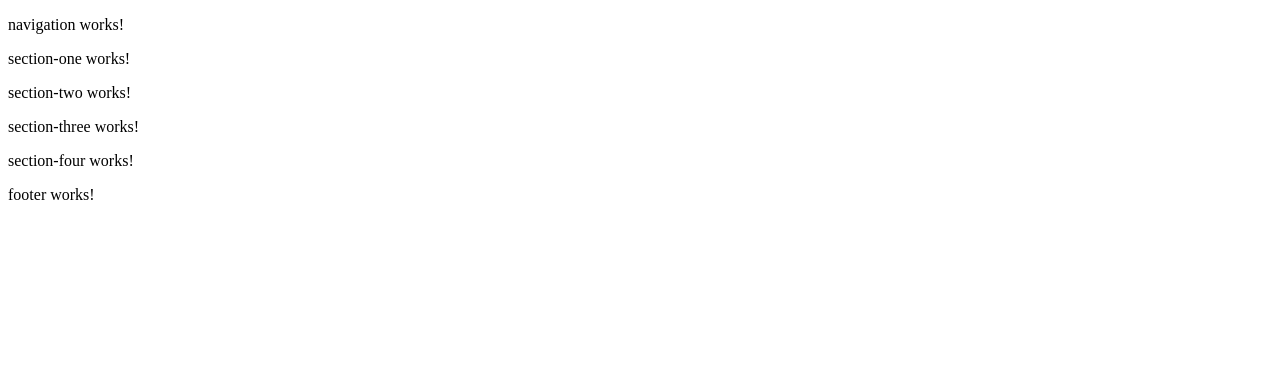
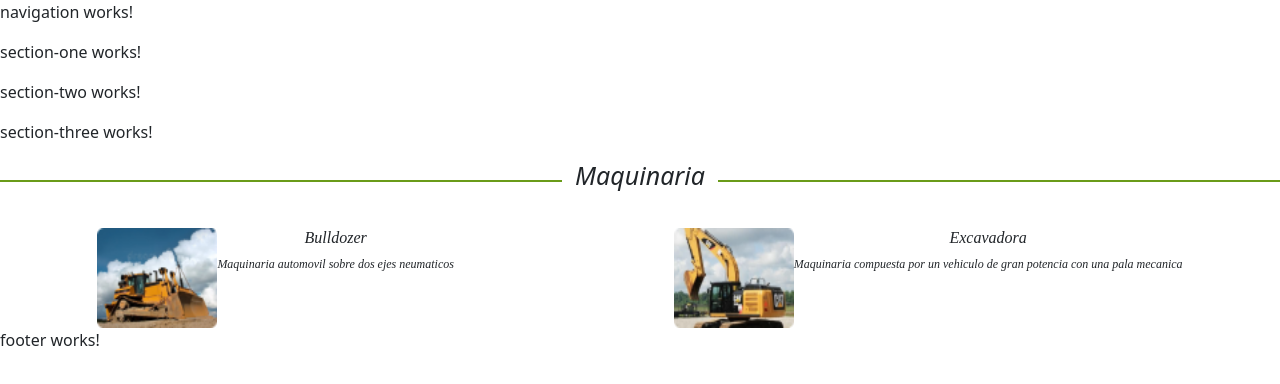
Before and after one commit to CarlosCespedes10/Proyecto-Piamonte, an Angular app in the folder Piamonte-FrontEnd/: page /piamonte-principal-page in a window 1280 px wide. Shown: the top 384 px of the page. Built offline with nearby package versions, Linux system fonts and the light colour scheme.

Commit message:
Piamonte-0006 Crear la sección Cuatro

```diff
--- a/Piamonte-FrontEnd/src/app/module/principal/principal-page/componentes/section-four/section-four.component.html
+++ b/Piamonte-FrontEnd/src/app/module/principal/principal-page/componentes/section-four/section-four.component.html
@@ -1,3 +1,44 @@
 <!--    ACA PROGRAMA:   CARLOS CESPEDES    -->
+<div>
+    <div class="d-flex justify-content-around">
+        <p class="line w-100"></p>
+        <h1>&nbsp;&nbsp;Maquinaria&nbsp;&nbsp;</h1>
+        <p class="line w-100"></p>
+    </div>
 
-<p>section-four works!</p>
+
+    <div class="seccion1">
+        <div class="seccion1">
+
+            <div>
+                <img [src]="imagenMaquinaria1"  alt="" class="imagen1">
+            </div>
+
+            <div class="titulo1">
+
+                <h6 class="maquinaria1">Bulldozer</h6>
+                <p class="letra">Maquinaria automovil sobre dos ejes neumaticos</p>
+
+            </div>
+
+        </div>
+
+
+        <div class="seccion1">
+
+            <div>
+                <img [src]="imagenMaquinaria2"  alt="" class="imagen2">
+            </div>
+
+            <div class="titulo2">
+
+                <h6 class="maquinaria2">Excavadora</h6>
+                <p class="letra">Maquinaria compuesta por un vehiculo de gran potencia con una pala mecanica</p>
+
+            </div>
+
+
+        </div>
+
+    </div>
+</div>
--- a/Piamonte-FrontEnd/src/app/module/principal/principal-page/componentes/section-four/section-four.component.scss
+++ b/Piamonte-FrontEnd/src/app/module/principal/principal-page/componentes/section-four/section-four.component.scss
@@ -0,0 +1,64 @@
+body{
+    text-align: center;
+}
+
+h1{
+    font-size: 25px;
+    font-style: italic;
+}
+
+.line{
+    border-bottom: 2px solid #6A9B19 ;
+}
+
+.titulo1{
+    font-style: italic;
+    font-size: 12px;
+}
+
+.titulo2{
+    font-style: italic;
+    font-size: 12px;
+}
+
+.maquinaria1{
+    margin-top: 30px;
+    font-family: 'Times New Roman', Times, serif;
+}
+
+.maquinaria2{
+
+    margin-top: 30px;
+    font-family: 'Times New Roman', Times, serif;
+}
+
+.letra{
+    font-family: 'Times New Roman', Times, serif;
+}
+
+
+
+.seccion1
+{
+    display: flex;
+    justify-content: space-around;
+    text-align: center;
+
+}
+
+.imagen1{
+    display: flex;
+    width: 120px;
+    height: 100px;
+    margin-top: 30px;
+
+}
+
+.imagen2{
+    display: flex;
+    width: 120px;
+    height: 100px;
+    margin-left: 25px;
+    margin-top: 30px;
+
+}
--- a/Piamonte-FrontEnd/src/app/module/principal/principal-page/componentes/section-four/section-four.component.ts
+++ b/Piamonte-FrontEnd/src/app/module/principal/principal-page/componentes/section-four/section-four.component.ts
@@ -1,4 +1,5 @@
 import { Component } from '@angular/core';
+import rutasImagenes from 'src/app/shared/rutasImagenes';
 
 @Component({
   selector: 'app-section-four',
@@ -6,5 +7,7 @@ import { Component } from '@angular/core';
   styleUrls: ['./section-four.component.scss']
 })
 export class SectionFourComponent {
+  imagenMaquinaria1 = rutasImagenes.IMAGEN_MAQUINARIA_BULLDOZER;
+  imagenMaquinaria2 = rutasImagenes.IMAGEN_MAQUINARIA_EXCAVADORA
 
 }
--- /dev/null
+++ b/Piamonte-FrontEnd/src/app/shared/rutasImagenes.ts
@@ -0,0 +1,6 @@
+export const IMAGEN_MAQUINARIA_BULLDOZER ="assets/imagen/bulldozer.png";
+export const IMAGEN_MAQUINARIA_EXCAVADORA = "assets/imagen/excavadora.png"
+export default {
+    IMAGEN_MAQUINARIA_BULLDOZER,
+    IMAGEN_MAQUINARIA_EXCAVADORA
+}
--- a/Piamonte-FrontEnd/src/index.html
+++ b/Piamonte-FrontEnd/src/index.html
@@ -6,8 +6,10 @@
   <base href="/">
   <meta name="viewport" content="width=device-width, initial-scale=1">
   <link rel="icon" type="image/x-icon" href="favicon.ico">
+  <link href="https://cdn.jsdelivr.net/npm/bootstrap@5.3.0/dist/css/bootstrap.min.css" rel="stylesheet" integrity="sha384-9ndCyUaIbzAi2FUVXJi0CjmCapSmO7SnpJef0486qhLnuZ2cdeRhO02iuK6FUUVM" crossorigin="anonymous">
 </head>
 <body>
   <app-root></app-root>
+  <script src="https://cdn.jsdelivr.net/npm/bootstrap@5.3.0/dist/js/bootstrap.bundle.min.js" integrity="sha384-geWF76RCwLtnZ8qwWowPQNguL3RmwHVBC9FhGdlKrxdiJJigb/j/68SIy3Te4Bkz" crossorigin="anonymous"></script>
 </body>
 </html>
```
Also changed, not shown: Piamonte-FrontEnd/src/assets/imagen/bulldozer.png (added), Piamonte-FrontEnd/src/assets/imagen/excavadora.png (added).
